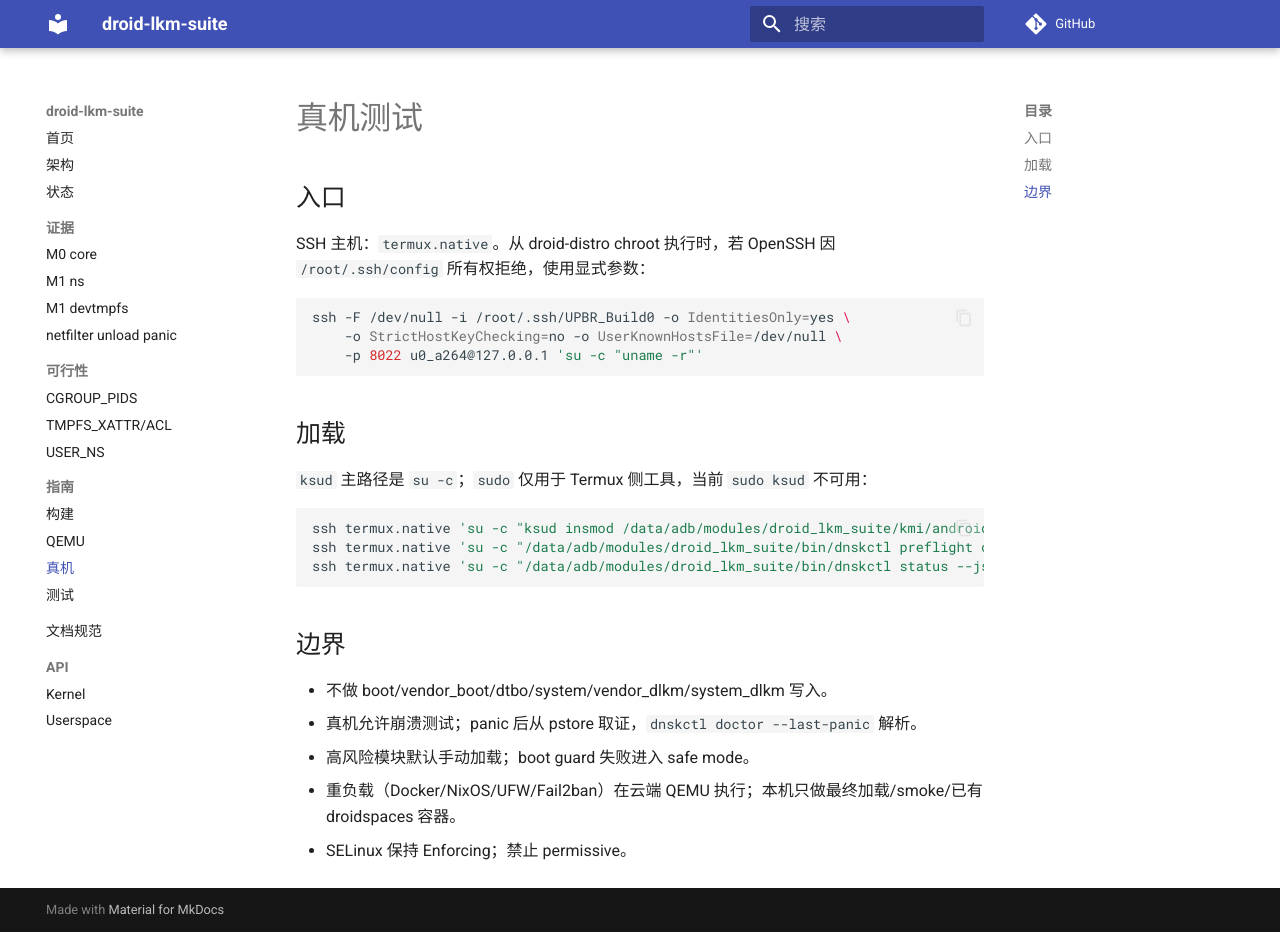
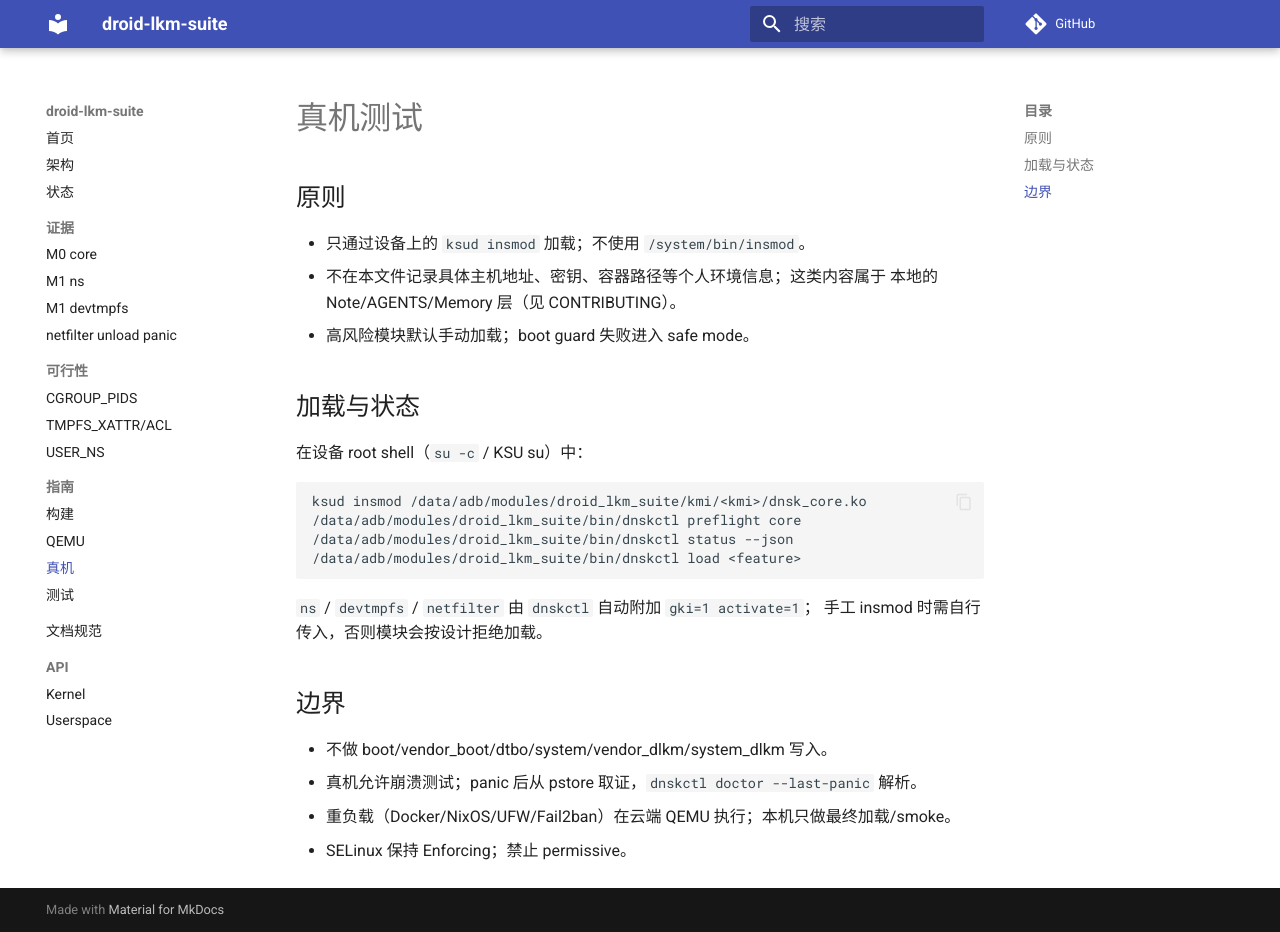
Before and after one commit to uobe1/droid-lkm-suite, an MkDocs documentation site: the page built from docs/guides/device.md, in a window 1280 px wide and 932 px high. Built offline with MkDocs 1.6.1 and Material for MkDocs 9.7.7, drawn with Linux system fonts in a browser that asks for light colours; comment, search, counter and statistics services are not loaded.

Commit message:
docs: keep machine-specific steps in local notes; refresh current status

````diff
--- a/docs/guides/device.md
+++ b/docs/guides/device.md
@@ -1,29 +1,29 @@
 # 真机测试
 
-## 入口
+## 原则
 
-SSH 主机：`termux.native`。从 droid-distro chroot 执行时，若 OpenSSH 因 `/root/.ssh/config` 所有权拒绝，使用显式参数：
+- 只通过设备上的 `ksud insmod` 加载；不使用 `/system/bin/insmod`。
+- 不在本文件记录具体主机地址、密钥、容器路径等个人环境信息；这类内容属于
+  本地的 Note/AGENTS/Memory 层（见 CONTRIBUTING）。
+- 高风险模块默认手动加载；boot guard 失败进入 safe mode。
+
+## 加载与状态
+
+在设备 root shell（`su -c` / KSU su）中：
 
 ```sh
-ssh -F /dev/null -i /root/.ssh/UPBR_Build0 -o IdentitiesOnly=yes \
-    -o StrictHostKeyChecking=no -o UserKnownHostsFile=/dev/null \
-    -p 8022 u0_a264@127.0.0.1 'su -c "uname -r"'
+ksud insmod /data/adb/modules/droid_lkm_suite/kmi/<kmi>/dnsk_core.ko
+/data/adb/modules/droid_lkm_suite/bin/dnskctl preflight core
+/data/adb/modules/droid_lkm_suite/bin/dnskctl status --json
+/data/adb/modules/droid_lkm_suite/bin/dnskctl load <feature>
 ```
 
-## 加载
-
-`ksud` 主路径是 `su -c`；`sudo` 仅用于 Termux 侧工具，当前 `sudo ksud` 不可用：
-
-```sh
-ssh termux.native 'su -c "ksud insmod /data/adb/modules/droid_lkm_suite/kmi/android16-6.12/dnsk_core.ko"'
-ssh termux.native 'su -c "/data/adb/modules/droid_lkm_suite/bin/dnskctl preflight core"'
-ssh termux.native 'su -c "/data/adb/modules/droid_lkm_suite/bin/dnskctl status --json"'
-```
+`ns` / `devtmpfs` / `netfilter` 由 `dnskctl` 自动附加 `gki=1 activate=1`；
+手工 insmod 时需自行传入，否则模块会按设计拒绝加载。
 
 ## 边界
 
 - 不做 boot/vendor_boot/dtbo/system/vendor_dlkm/system_dlkm 写入。
 - 真机允许崩溃测试；panic 后从 pstore 取证，`dnskctl doctor --last-panic` 解析。
-- 高风险模块默认手动加载；boot guard 失败进入 safe mode。
-- 重负载（Docker/NixOS/UFW/Fail2ban）在云端 QEMU 执行；本机只做最终加载/smoke/已有 droidspaces 容器。
+- 重负载（Docker/NixOS/UFW/Fail2ban）在云端 QEMU 执行；本机只做最终加载/smoke。
 - SELinux 保持 Enforcing；禁止 permissive。
````
Also changed, not shown: CONTRIBUTING.md (+3 -0 lines), README.md (+1 -1 lines), docs/index.md (+1 -1 lines), 1 other file.
